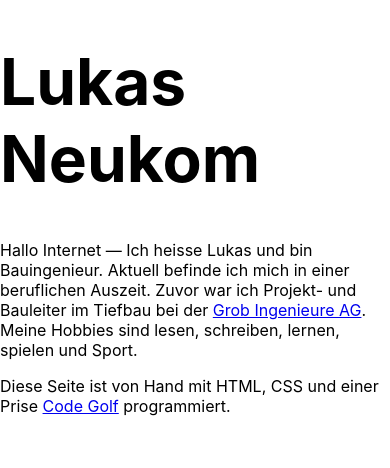
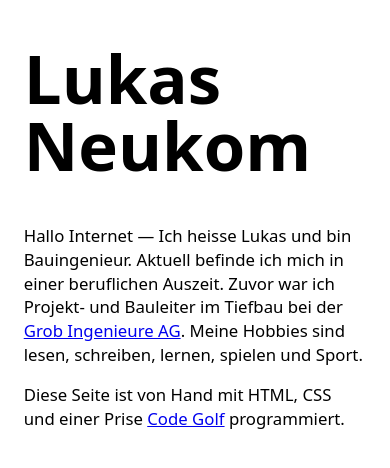
Before and after one commit to lukasneukom/lukasneukom.ch, a plain HTML site: page html/index.html in a window 390 px wide. Drawn offline with Linux system fonts and the light colour scheme.

Commit message:
Update CSS for a more responsive design

```diff
--- a/html/style.css
+++ b/html/style.css
@@ -1,21 +1,39 @@
 @charset "utf-8";
 
-/* TYPOGRAPHY */
-body {
-    font-family: -apple-system, BlinkMacSystemFont, "Segoe UI", "Noto Sans", Helvetica, Arial, sans-serif, "Apple Color Emoji", "Segoe UI Emoji";
-    margin: 0 auto;
-    max-width: 50em;
-    min-width: 20em;
+/* GLOBAL VARIABLES */
+:root {
+  --measure: 70ch;
+  --font-size-regular: calc(1rem + 0.2vw);
+  --font-size-large: calc(1rem * pow(var(--scale), 1));
+  --font-size-extra-large: calc(1rem * pow(var(--scale), 2));
+  --font-size-gigantic: calc(1rem * pow(var(--scale), 4));
+  --font-size-small: calc(1rem * pow(var(--scale), 0.5));
+  --line-height-regular: var(--scale);
+  --scale: sqrt(2);
 }
 
+:root {
+  font-family: system-ui, "Segoe UI", Roboto, sans-serif, "Apple Color Emoji", "Segoe UI Emoji", "Segoe UI Symbol";
+  font-size: var(--font-size-regular);
+  line-height: var(--line-height-regular);
+}
+
+body {
+  margin: 0 auto;
+  max-width: var(--measure);
+  padding: 0 calc(1rem * var(--scale));
+}
+
+/* TYPOGRAPHY */
 h1 {
-    font-size: 4em;
+  font-size: var(--font-size-gigantic);
+  line-height: 1;
 }
 
 h2 {
-    font-size: 2em;
+  font-size: var(--font-size-extra-large);
 }
 
 h3 {
-    font-size: 1.41421em;
+  font-size: var(--font-size-large)
 }
```
Also changed, not shown: html/index.html (+1 -1 lines).
